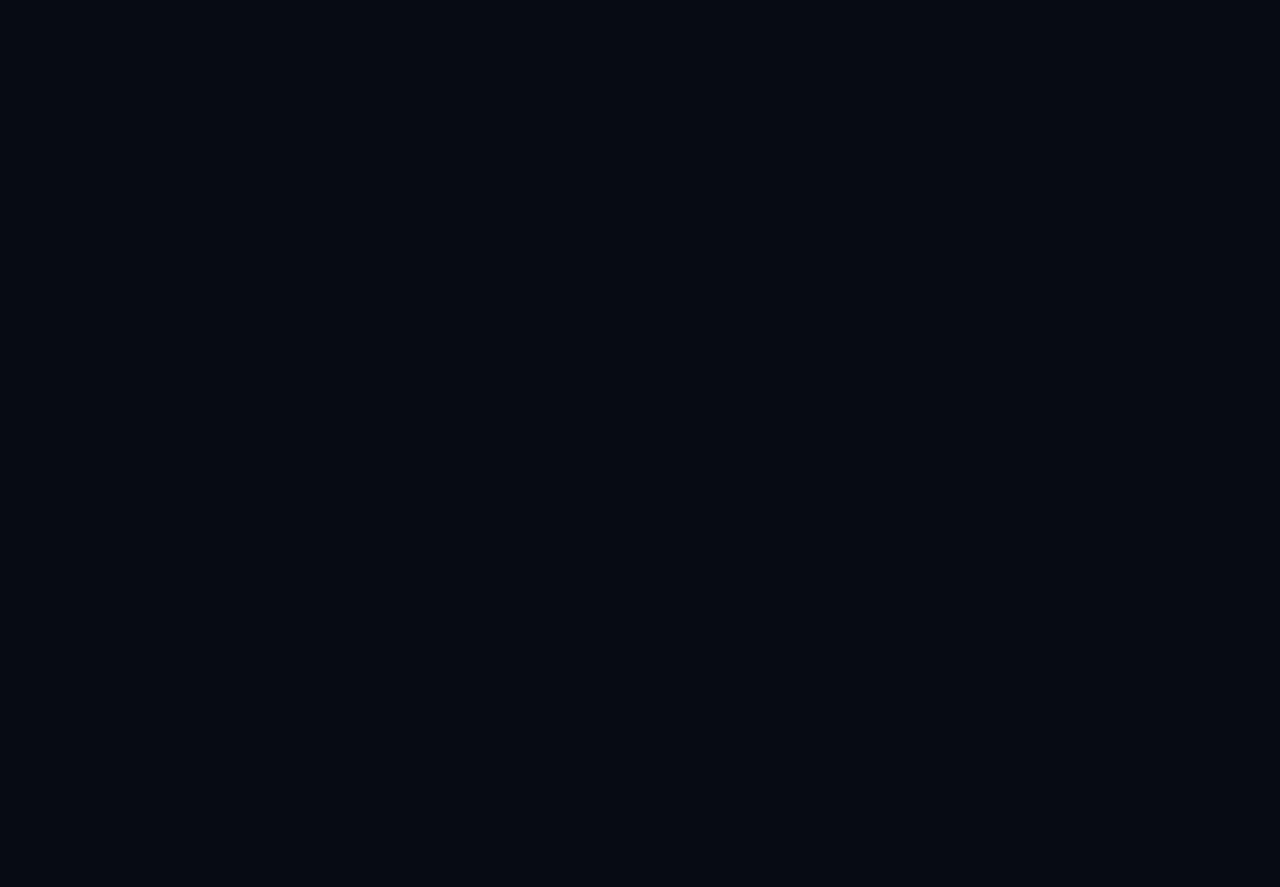
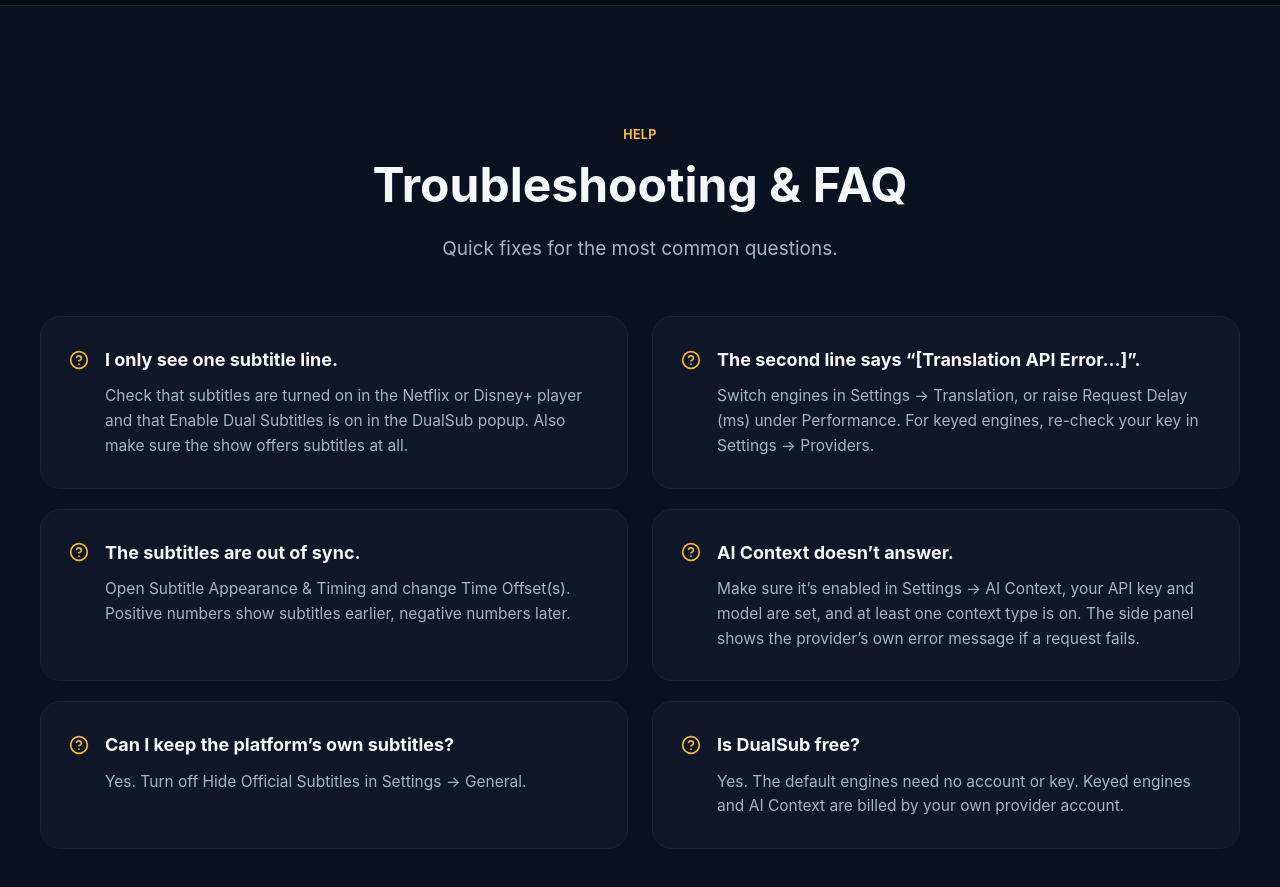
Before and after one commit to QuellaMC/DualSub, a React (Vite) app in the folder LandingPage/: page /watch/81435684 in a window 1280 px wide. Shown: the part 8920-9807 px from the top of the page. Before the commit the page ends 8925 px from the top, so only its background shows below. Built offline with nearby package versions, Linux system fonts and the light colour scheme.

Commit message:
feat(site): add the troubleshooting FAQ

```diff
--- a/LandingPage/src/App.tsx
+++ b/LandingPage/src/App.tsx
@@ -1,6 +1,7 @@
 import { AiContext } from './sections/AiContext';
 import { Customize } from './sections/Customize';
 import { Engines } from './sections/Engines';
+import { Faq } from './sections/Faq';
 import { GetStarted } from './sections/GetStarted';
 import { Hero } from './sections/Hero';
 import { Platforms } from './sections/Platforms';
@@ -21,6 +22,7 @@ export function App() {
                 <Engines />
                 <Platforms />
                 <Privacy />
+                <Faq />
             </main>
         </>
     );
--- /dev/null
+++ b/LandingPage/src/sections/Faq.css
@@ -0,0 +1,49 @@
+.faq {
+    display: grid;
+    grid-template-columns: repeat(2, 1fr);
+    gap: 20px 24px;
+}
+
+.faq-item {
+    padding: 30px 28px 29px;
+}
+
+.faq-item dt {
+    display: flex;
+    align-items: center;
+    gap: 16px;
+    font-size: 18px;
+    font-weight: 700;
+    line-height: 1.4;
+}
+
+.faq-item dt .icon {
+    flex-shrink: 0;
+    width: 20px;
+    height: 20px;
+    color: var(--amber);
+}
+
+.faq-item dd {
+    margin-top: 12px;
+    padding-left: 36px;
+    color: var(--text-muted);
+    font-size: 15.5px;
+    line-height: 1.6;
+}
+
+@media (max-width: 900px) {
+    .faq {
+        grid-template-columns: 1fr;
+    }
+}
+
+@media (max-width: 640px) {
+    .faq-item {
+        padding: 24px 20px;
+    }
+
+    .faq-item dd {
+        padding-left: 0;
+    }
+}
--- /dev/null
+++ b/LandingPage/src/sections/Faq.tsx
@@ -0,0 +1,53 @@
+import { Icon } from '../components/Icon';
+import { Section, SectionHeading } from '../components/Section';
+import './Faq.css';
+
+const QUESTIONS = [
+    {
+        question: 'I only see one subtitle line.',
+        answer: 'Check that subtitles are turned on in the Netflix or Disney+ player and that Enable Dual Subtitles is on in the DualSub popup. Also make sure the show offers subtitles at all.',
+    },
+    {
+        question: 'The second line says “[Translation API Error…]”.',
+        answer: 'Switch engines in Settings → Translation, or raise Request Delay (ms) under Performance. For keyed engines, re-check your key in Settings → Providers.',
+    },
+    {
+        question: 'The subtitles are out of sync.',
+        answer: 'Open Subtitle Appearance & Timing and change Time Offset(s). Positive numbers show subtitles earlier, negative numbers later.',
+    },
+    {
+        question: 'AI Context doesn’t answer.',
+        answer: 'Make sure it’s enabled in Settings → AI Context, your API key and model are set, and at least one context type is on. The side panel shows the provider’s own error message if a request fails.',
+    },
+    {
+        question: 'Can I keep the platform’s own subtitles?',
+        answer: 'Yes. Turn off Hide Official Subtitles in Settings → General.',
+    },
+    {
+        question: 'Is DualSub free?',
+        answer: 'Yes. The default engines need no account or key. Keyed engines and AI Context are billed by your own provider account.',
+    },
+];
+
+export function Faq() {
+    return (
+        <Section id="faq" alt>
+            <SectionHeading
+                eyebrow="Help"
+                title="Troubleshooting & FAQ"
+                lead="Quick fixes for the most common questions."
+            />
+            <dl className="faq">
+                {QUESTIONS.map(({ question, answer }) => (
+                    <div key={question} className="card faq-item">
+                        <dt>
+                            <Icon name="help" />
+                            {question}
+                        </dt>
+                        <dd>{answer}</dd>
+                    </div>
+                ))}
+            </dl>
+        </Section>
+    );
+}
```
